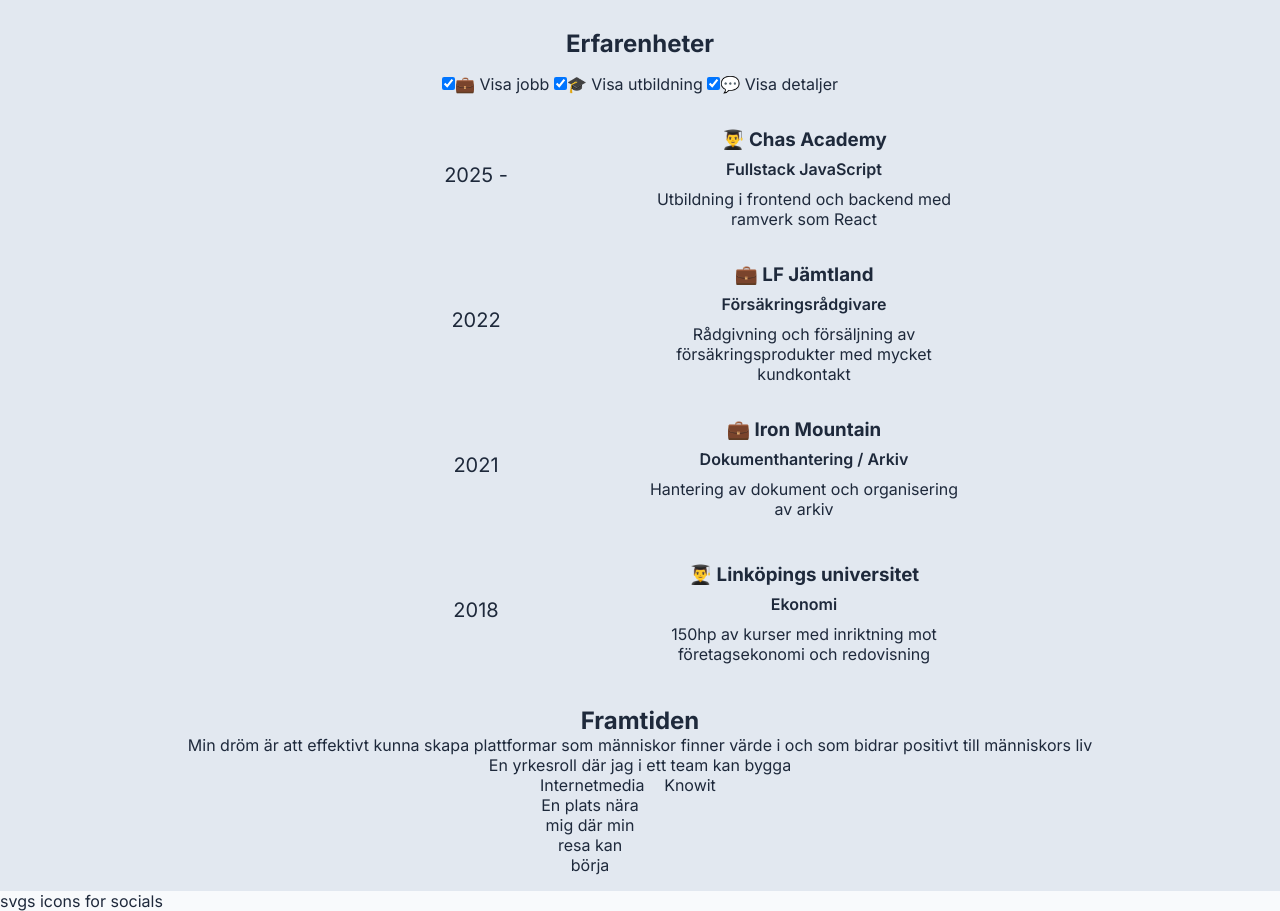
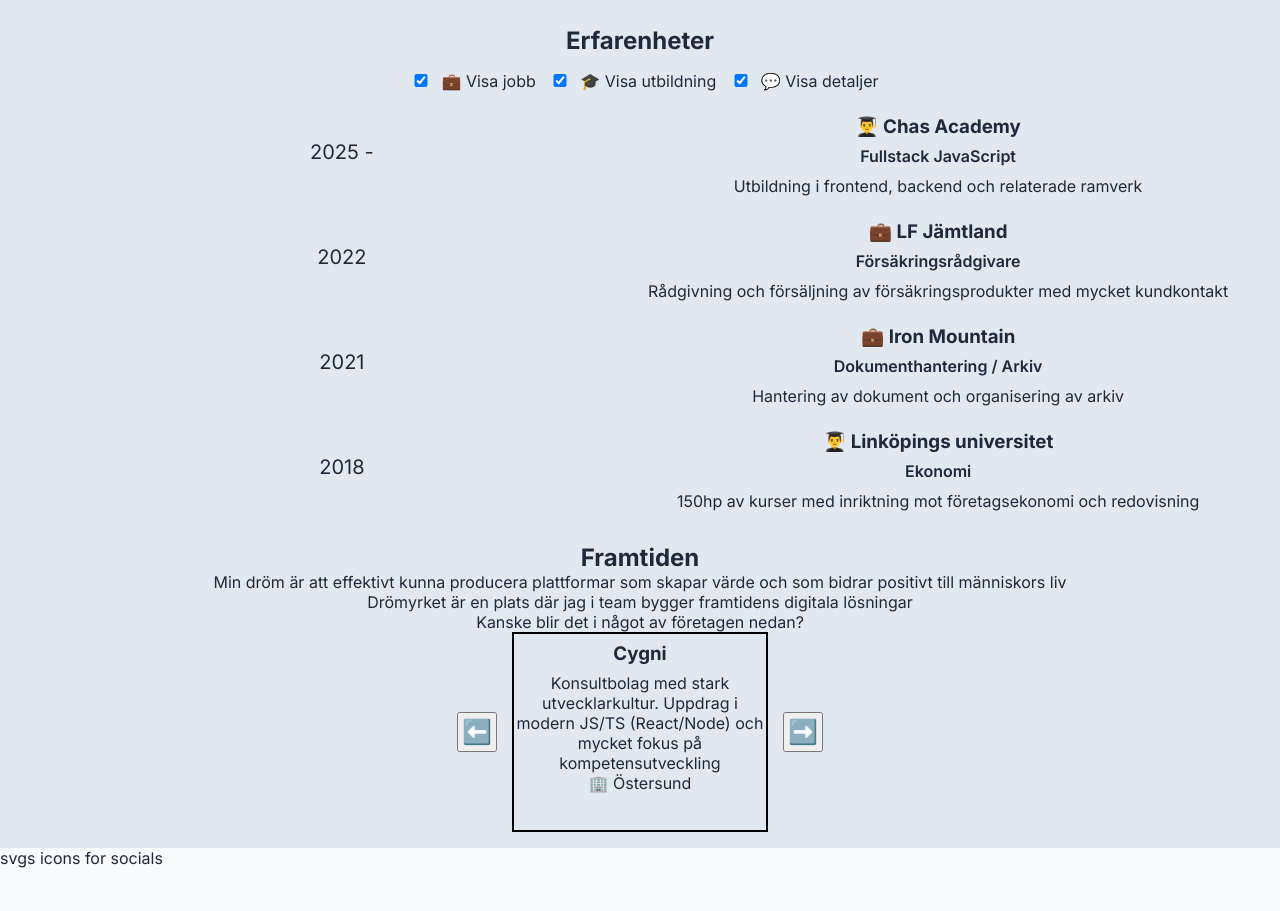
Before and after one commit to maxmattiasson/portfolio, a plain HTML site: page index.html in a window 1280 px wide. Shown: the part 881-1792 px from the top of the page. After the commit the page ends 1749 px from the top, so only its background shows below. Drawn offline with Linux system fonts and the light colour scheme.

Commit message:
Fixat strukturen

```diff
--- a/index.html
+++ b/index.html
@@ -12,7 +12,6 @@
 </head>
 <body>
     <header>
-        <h1>Max Mattiasson</h1>
         <nav>
             <a href="#om">Om mig</a>
             <a href="#projekt">Projekt</a>
@@ -23,6 +22,12 @@
 
     <main>
         <section id="om">
+            <div class="om-left">
+                <h1>Max Mattiasson</h1>
+                <p><span>Blivande</span> Utvecklare i Fullstack Javascript</p>
+            </div>
+            <div class="om-spacer"></div>
+            <div class="om-right">
         <h2>Om mig</h2>
             <p>Redo för utmaning och fågelspaning</p>
             <ul>
@@ -32,6 +37,7 @@
                 <li>Silly little hobbies like chess and such</li>
             </ul>
             <div class="quote">Kissa inte i motvind <br>- Allmänt vedertaget</div>
+            </div>
         </section>
         <section id="projekt">
         <h2>Projekt</h2>
@@ -92,7 +98,7 @@
             </div>
         <div class="grid">
             <div class="school year">2025 -</div>
-            <div class="school"><h3>👨‍🎓 Chas Academy</h3><p class="sub-title">Fullstack JavaScript</p><p class="details">Utbildning i frontend och backend med ramverk som React</p></div>
+            <div class="school"><h3>👨‍🎓 Chas Academy</h3><p class="sub-title">Fullstack JavaScript</p><p class="details">Utbildning i frontend, backend och relaterade ramverk</p></div>
             <div class="work year">2022</div>
             <div class="work"><h3>💼 LF Jämtland</h3><p class="sub-title">Försäkringsrådgivare</p><p class="details">Rådgivning och försäljning av försäkringsprodukter med mycket kundkontakt</p></div>
             <div class="work year">2021</div>
@@ -105,16 +111,19 @@
         <section id="framtid">
         <h2>Framtiden</h2>
 
-            <p>Min dröm är att effektivt kunna skapa plattformar som människor finner värde i och som bidrar positivt till människors liv</p>
-            <p>En yrkesroll där jag i ett team kan bygga </p>
+            <p>Min dröm är att effektivt kunna producera plattformar som skapar värde och som bidrar positivt till människors liv</p>
+            <p>Drömyrket är en plats där jag i team bygger framtidens digitala lösningar </p>
+            <p>Kanske blir det i något av företagen nedan?</p>
 
-            <div class="cont">
-                <div class="places">Internetmedia <p>En plats nära mig där min resa kan börja</p></div>
-                <div class="places">Knowit</div>
-                <div class="places">Sogeti</div>
-                <div class="places">Startups</div>
+            <div class="card-cont">
+                <button id="card-btn-left">⬅️</button>
+                    <div class="card">
+                        <h3 id="company"></h4>
+                        <p id="card-desc"></p>
+                        <p id="card-city"></p>
+                    </div>
+                <button id="card-btn-right">➡️</button>
             </div>
-
 
         </section>
     </main>
--- a/script.js
+++ b/script.js
@@ -4,6 +4,19 @@ const detailToggle = document.getElementById('toggle-details');
 const workEl = document.querySelectorAll('.work');
 const schoolEl = document.querySelectorAll('.school');
 const detailEl = document.querySelectorAll('.details');
+const buttonRight = document.getElementById('card-btn-right');
+const buttonLeft = document.getElementById('card-btn-left');
+
+let currentCompany = 0;
+
+const content = [
+    {company: "Cygni", desc: "Konsultbolag med stark utvecklarkultur. Uppdrag i modern JS/TS (React/Node) och mycket fokus på kompetensutveckling", city: "🏢 Östersund"},
+    {company: "Sogeti", desc: "Stort konsultnät med trainee/Careerbooster. Bra för att bygga bredd i fullstack JS/Node + moln hos lokala kunder", city: "🏢 Östersund/Sundsvall"},
+    {company: "CGI", desc: "Globalt IT-bolag med samhällsnyttiga projekt. Agila team och frontend i JavaScript", city: "🏢 Östersund/Sundsvall"},
+    {company: "Startups", desc: "Snabba produktteam där man med stort ansvar kan bygga end-to-end i JS/TS", city: "🏢 Överallt"},
+]
+
+displayContent();
 
 function toggleWork (){
         workEl.forEach(el => {
@@ -21,8 +34,27 @@ function toggleDetails(){
         el.classList.toggle('hide')
     })
 }
-
+function displayContent(){
+  const picked = content[currentCompany];
+  document.getElementById('company').textContent = picked.company;
+  document.getElementById('card-desc').textContent = picked.desc;
+  document.getElementById('card-city').textContent = picked.city;
+  }
 
 schoolToggle.addEventListener("change", toggleSchool);
 workToggle.addEventListener("change", toggleWork);
 detailToggle.addEventListener("change", toggleDetails);
+
+buttonRight.addEventListener('click', () => {
+  if (currentCompany === 3) {
+    currentCompany = 0
+  } else currentCompany++;
+    displayContent();
+})
+buttonLeft.addEventListener('click', () => {
+
+    if (currentCompany === 0) {
+    currentCompany = 3
+  } else currentCompany--;
+    displayContent();
+})
--- a/style.css
+++ b/style.css
@@ -60,6 +60,11 @@ main {
     background-color: #e2e8f0;
 
 }
+
+h3 {
+    padding: var(--space-sm);
+}
+
 a {
     display: inline-block;
     text-decoration: none;
@@ -80,19 +85,31 @@ section {
     scroll-margin-top: 80px;
 }
 
+#om {
+    display: flex;
+    flex-direction: row;
+    flex-wrap: wrap;
+    justify-content: center;
+}
+.om-spacer {
+    width: 5vw;
+}
+
 .project-img {
     max-width: 15vw;
     aspect-ratio: 3 / 2;
 }
-
+input {
+    min-width: 40px;
+}
 .grid {
     display: grid;
     grid-template-columns: 1fr 1fr;
     grid-template-rows: repeat(4, 1fr);
     text-align: center;
     gap: var(--space-md);
-    max-width: 50vw;
 }
+
 .project-cont {
     display: flex;
 }
@@ -100,11 +117,6 @@ section {
 .cont-right {
     text-align: start;
     padding: var(--space-md);
-    margin-top: var(--space-md);
-}
-
-h3 {
-    padding: var(--space-sm);
 }
 
 .work,
@@ -123,6 +135,7 @@ h3 {
 .filters {
     padding: var(--space-md);
 }
+
 .year {
     font-size: var(--text-lg);
 }
@@ -136,13 +149,23 @@ h3 {
     align-items: center;
     flex-direction: column;
 }
-
-.cont {
+.card-cont {
     display: flex;
     flex-direction: row;
-    width: 200px;
-    overflow-x: scroll;
+    justify-content: center;
+    align-items: center;
+    gap: 15px;
 }
-.places {
-    min-width: 100px;
+
+.card {
+    height: clamp(200px, 20vh, 500px);
+    width: clamp(200px, 20vw, 500px);
+    border: 2px solid black;
+
 }
+#card-btn-left,
+#card-btn-right {
+    height: 40px;
+    width: 40px;
+    font-size: var(--text-xl);
+}
```
